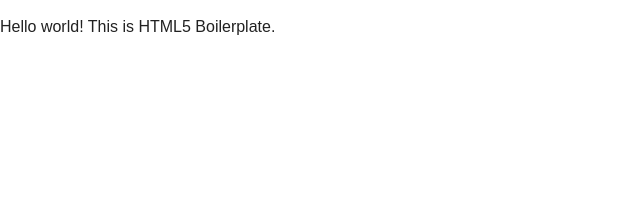
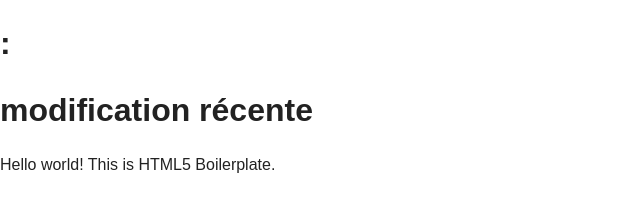
Before and after one commit to Zineb112/html-mini-project, a plain HTML site: page index.html in a window 1280 px wide. Shown: the whole page, without its empty margins (0-640 px from the left). Drawn offline with nearby package versions, Linux system fonts and the light colour scheme.

Commit message:
index changed

```diff
--- a/index.html
+++ b/index.html
@@ -14,6 +14,8 @@
     </head>
     <body>
 
+        <H1> : <h1> modification
+        récente </h1>
         <p>Hello world! This is HTML5 Boilerplate.</p>
 
         <script src="//ajax.googleapis.com/ajax/libs/jquery/1.11.2/jquery.min.js"></script>
```
